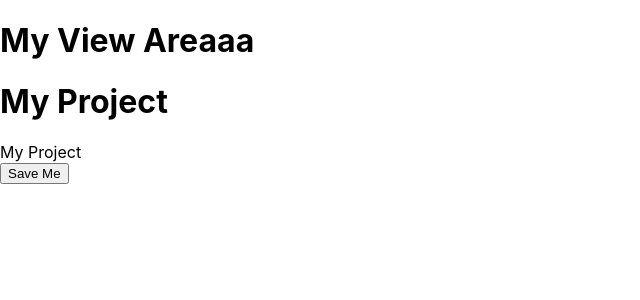
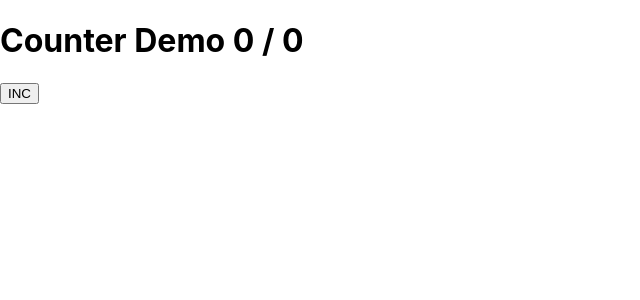
Before and after one commit to kodedocker/reactapp, a React (Create React App) app: page / in a window 1280 px wide. Shown: the top 300 px of the page, without its empty margins (0-640 px from the left). Built offline with nearby package versions, Linux system fonts and the light colour scheme.

Commit message:
Counter Demo.

```diff
--- a/src/App.js
+++ b/src/App.js
@@ -1,18 +1,22 @@
+import { useState } from "react";
+
 function App() {
-  let btnTitle = "Save Me";
-  let title = "My Project";
+  let counter1 = 0;
+  let [counter, setCounter] = useState(0);
 
-  let saveMe = () => {
-    console.log("SAVE ME");
+  let handleIncrment = () => {
+    counter1++;
+    console.log(counter1);
+
+    setCounter(counter++);
   };
 
   return (
     <div>
-      <h1>My View Areaaa</h1>
-      <h1 id={title}> {title} </h1>
-      <div name={title}>{title}</div>
-
-      <input type="button" value={btnTitle} onClick={saveMe} />
+      <h1>
+        Counter Demo {counter1} / {counter}
+      </h1>
+      <input type="button" value="INC" onClick={handleIncrment} />
     </div>
   );
 }
```
Also changed, not shown: 1 other file (tests, documents, lock files or other folders).
